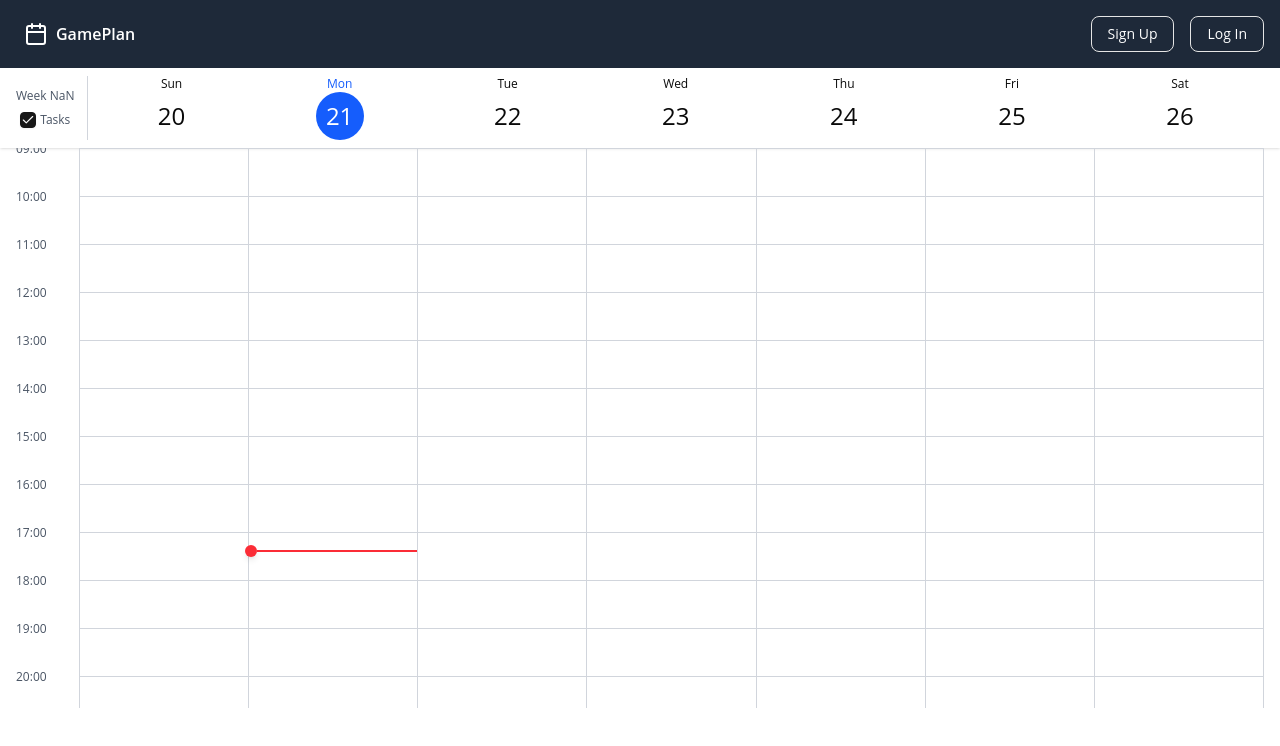
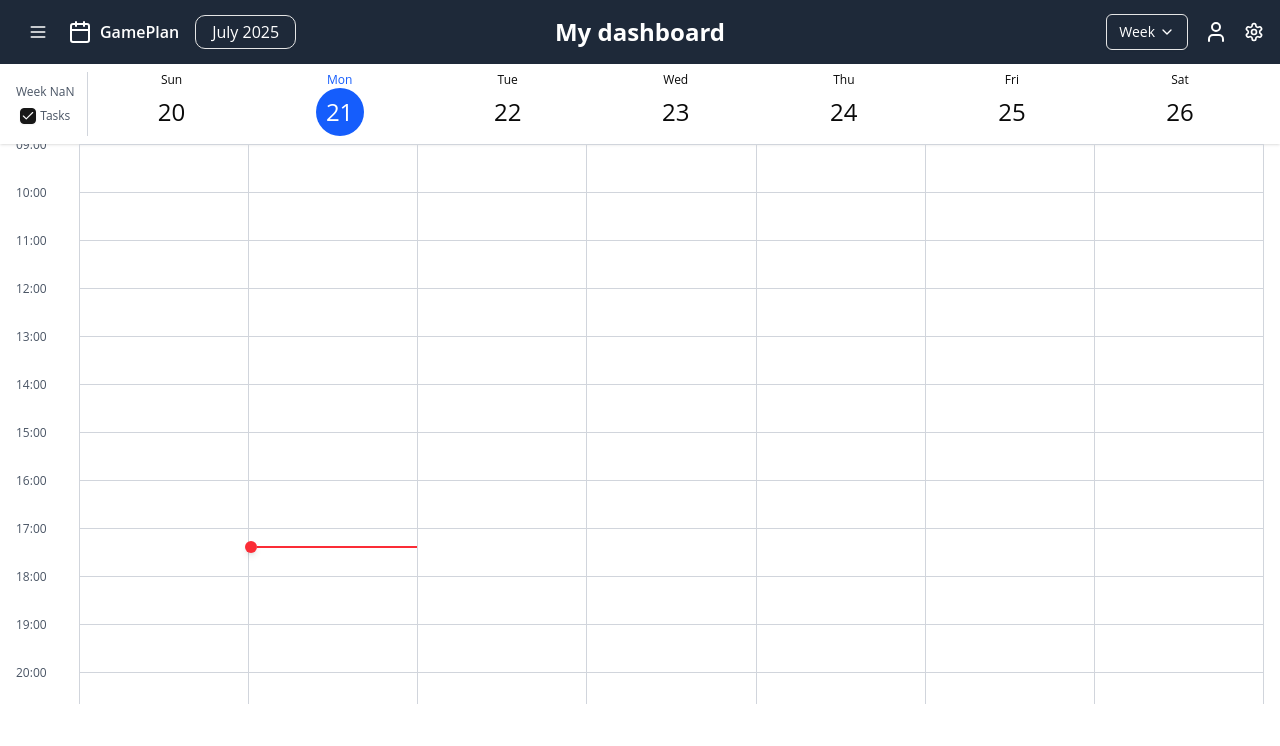
Before and after one commit to IsaiahToh/GamePlan, a React (Vite) app in the folder client/: page /dashboard in a window 1280 px wide. Shown: the top 746 px of the page. Built offline with nearby package versions, Linux system fonts and the light colour scheme; no server answers; sample sign-in values are in the browser's storage.

Commit message:
header labels for dashboard, dayview fix

```diff
--- a/client/src/components/Dayview.tsx
+++ b/client/src/components/Dayview.tsx
@@ -5,10 +5,21 @@ import { getHours } from "@/lib/utils";
 import { type ScheduledTask, type Lesson } from "@/lib/types";
 import { colorOptions } from "@/lib/utils";
 import { useDashboardContext } from "@/context/DashboardContext";
+import { CornerDownLeft } from "lucide-react";
+import { Checkbox } from "./ui/checkbox";
+import { Label } from "./ui/label";
 
 export default function Dayview() {
   const date = dayjs();
-  const { dashboardData, scheduledTasks } = useDashboardContext();
+  const {
+    dashboardData,
+    scheduledTasks,
+    taskOn,
+    setTaskOn,
+    currentDashboard,
+    setCurrentDashboard,
+    fetchDashboard,
+  } = useDashboardContext();
   const { lessons, groups, firstSundayOfSem, blockOutTimings } = dashboardData;
   const weekNumber = dayjs(firstSundayOfSem).isAfter(date, "day")
     ? 0
@@ -38,6 +49,16 @@ export default function Dayview() {
     return () => clearInterval(interval);
   }, []);
 
+  const handleCheck = () => {
+    setTaskOn(!taskOn);
+  };
+
+  const handleReturn = () => {
+    setCurrentDashboard("My");
+    setTaskOn(true);
+    fetchDashboard(localStorage.getItem("email") || "");
+  };
+
   // Use date.format("dddd") to get the day name (e.g. "Monday")
   const dayName = date.format("dddd");
   const relevantBlockouts = blockOutTimings
@@ -49,9 +70,26 @@ export default function Dayview() {
   return (
     <div className="flex h-screen w-full flex-col overflow-auto">
       <div className="grid grid-cols-[auto_1fr] px-4 py-2 shadow-sm">
-        <div className="h-full border-r border-gray-300 flex items-center justify-center">
-          <div className="text-xs text-gray-600 pr-5 pl-1">
+        <div className="h-full border-r border-gray-300 flex flex-col items-center justify-center gap-y-2 pr-3">
+          <div className="text-xs text-gray-600">
             {weekNumber == 0 ? "Sem break" : `Week ${weekNumber}`}
+          </div>
+          <div className="flex items-center gap-1">
+            {currentDashboard !== "My" ? (
+              <CornerDownLeft onClick={handleReturn} className="cursor-pointer" />
+            ) : (
+              <div className="flex items-center gap-1">
+                <Checkbox
+                  id="terms"
+                  className="w-4 h-4"
+                  onClick={handleCheck}
+                  defaultChecked
+                />
+                <Label htmlFor="terms" className="text-xs text-gray-600">
+                  Tasks
+                </Label>
+              </div>
+            )}
           </div>
         </div>
         <div className="flex w-16 flex-col items-center">
@@ -190,7 +228,7 @@ export default function Dayview() {
                     })}
 
                   {/* tasks view */}
-                  {(scheduledTasks || [])
+                  {taskOn && (scheduledTasks || [])
                     .filter((task: ScheduledTask) => task.day === date.day())
                     .filter((task: ScheduledTask) => {
                       const taskStart = date
--- a/client/src/components/Weekview.tsx
+++ b/client/src/components/Weekview.tsx
@@ -16,8 +16,8 @@ export default function Weekview() {
     scheduledTasks,
     taskOn,
     setTaskOn,
-    friendView,
-    setFriendView,
+    currentDashboard,
+    setCurrentDashboard,
     fetchDashboard,
   } = useDashboardContext();
   const { lessons, groups, firstSundayOfSem, blockOutTimings } = dashboardData;
@@ -55,7 +55,7 @@ export default function Weekview() {
   };
 
   const handleReturn = () => {
-    setFriendView(false);
+    setCurrentDashboard("My");
     setTaskOn(true);
     fetchDashboard(localStorage.getItem("email") || "");
   };
@@ -69,8 +69,8 @@ export default function Weekview() {
             {weekNumber == 0 ? "Sem break" : `Week ${weekNumber}`}
           </div>
           <div className="flex items-center gap-1">
-            {friendView ? (
-              <CornerDownLeft onClick={handleReturn} />
+            {currentDashboard !== "My" ? (
+              <CornerDownLeft onClick={handleReturn} className="cursor-pointer" />
             ) : (
               <div className="flex items-center gap-1">
                 <Checkbox
--- a/client/src/components/header/Header.tsx
+++ b/client/src/components/header/Header.tsx
@@ -14,14 +14,17 @@ export default function Header() {
     setIsSidebarOpen,
     isSettingsbarOpen,
     setIsSettingsbarOpen,
-    friendView,
+    currentDashboard,
     loggedIn,
   } = useDashboardContext();
 
+  const date = dayjs();
+
   return (
-    <header className="flex items-center justify-between p-4 bg-gray-800 text-white">
+    <header className="relative flex items-center justify-between px-4 py-3 bg-gray-800 text-white h-16">
+      {/* Left */}
       <div className="flex items-center">
-        {loggedIn && friendView === false ? (
+        {loggedIn && currentDashboard === "My" ? (
           <Menu
             className="cursor-pointer mx-3"
             size={20}
@@ -44,17 +47,29 @@ export default function Header() {
         ) : null}
       </div>
 
+      {/* Center (absolutely centered) */}
+      {loggedIn ? (
+        <div className="absolute left-1/2 top-1/2 transform -translate-x-1/2 -translate-y-1/2">
+          <p className="text-2xl font-bold text-white px-4 py-2 whitespace-nowrap">
+            {currentDashboard === "My" ? "My" : currentDashboard + "'s"} dashboard
+          </p>
+        </div>
+      ) : null}
+
+      {/* Right */}
       {loggedIn ? (
         <div className="flex items-center gap-4">
           <Dropdown />
           <Profile />
-          {friendView === false ? (<Settings
-            className="cursor-pointer"
-            size={20}
-            onClick={() => {
-              setIsSettingsbarOpen(!isSettingsbarOpen);
-            }}
-          />) : null}
+          {currentDashboard === "My" ? (
+            <Settings
+              className="cursor-pointer"
+              size={20}
+              onClick={() => {
+                setIsSettingsbarOpen(!isSettingsbarOpen);
+              }}
+            />
+          ) : null}
         </div>
       ) : (
         <div className="flex items-center gap-4">
--- a/client/src/components/header/friends/ViewFriend.tsx
+++ b/client/src/components/header/friends/ViewFriend.tsx
@@ -14,7 +14,7 @@ import { Calendar, Check, X } from "lucide-react";
 import { useDashboardContext } from "@/context/DashboardContext";
 
 export function ViewFriend() {
-  const { fetchDashboard, setFriendView, setTaskOn } = useDashboardContext();
+  const { fetchDashboard, setCurrentDashboard, setTaskOn } = useDashboardContext();
   const [received, setReceived] = useState<FriendRequest[]>([]);
   const [friends, setFriends] = useState<FriendRequest[]>([]);
   const token = localStorage.getItem("token");
@@ -143,7 +143,9 @@ export function ViewFriend() {
                         className="h-5 cursor-pointer"
                         color="blue"
                         onClick={() => {
-                          setFriendView(true);
+                          setCurrentDashboard(req.requester.email === email
+                              ? req.recipient.name
+                              : req.requester.name);
                           setTaskOn(false);
                           fetchDashboard(
                             req.requester.email === email
--- a/client/src/context/DashboardContext.tsx
+++ b/client/src/context/DashboardContext.tsx
@@ -8,8 +8,8 @@ type DashboardContextType = {
   setIsSettingsbarOpen: React.Dispatch<React.SetStateAction<boolean>>;
   view: string;
   setView: React.Dispatch<React.SetStateAction<string>>;
-  friendView: boolean;
-  setFriendView: React.Dispatch<React.SetStateAction<boolean>>;
+  currentDashboard: string;
+  setCurrentDashboard: React.Dispatch<React.SetStateAction<string>>;
   taskOn: boolean;
   setTaskOn: React.Dispatch<React.SetStateAction<boolean>>;
   loggedIn: boolean;
@@ -41,9 +41,9 @@ export const DashboardProvider: React.FC<React.PropsWithChildren> = ({
   const [isSidebarOpen, setIsSidebarOpen] = useState(false);
   const [isSettingsbarOpen, setIsSettingsbarOpen] = useState(false);
   const [view, setView] = useState("Week");
-  const [friendView, setFriendView] = useState(false);
+  const [currentDashboard, setCurrentDashboard] = useState("My");
   const [taskOn, setTaskOn] = useState(true);
-  const [loggedIn, setLoggedIn] = useState(false);
+  const [loggedIn, setLoggedIn] = useState(!!localStorage.getItem("token"));
   const [scheduledTasks, setScheduledTasks] = useState<ScheduledTask[]>([]);
   const [dashboardData, setDashboardData] = useState<dashboardData>({
     userId: "",
@@ -100,8 +100,8 @@ export const DashboardProvider: React.FC<React.PropsWithChildren> = ({
         setIsSettingsbarOpen,
         view,
         setView,
-        friendView,
-        setFriendView,
+        currentDashboard,
+        setCurrentDashboard,
         taskOn,
         setTaskOn,
         loggedIn,
```
